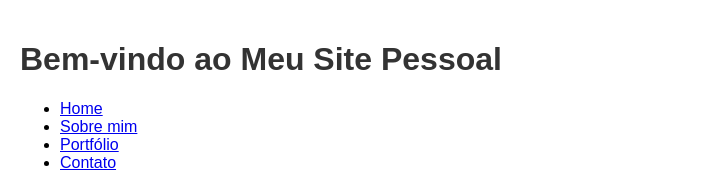
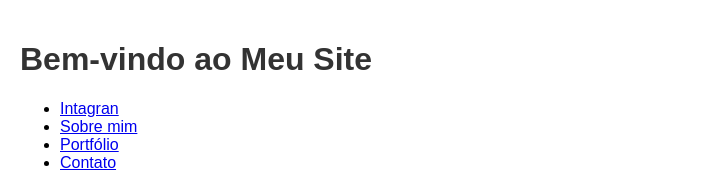
Before and after one commit to clecioacj/aulagithub, a plain HTML site: page index.html in a window 1280 px wide. Shown: the top 170 px of the page, without its empty margins (0-727 px from the left). Drawn offline with Linux system fonts and the light colour scheme.

Commit message:
mudei cabeçalho

```diff
--- a/index.html
+++ b/index.html
@@ -20,12 +20,12 @@
 </head>
 <body>
   <header>
-    <h1>Bem-vindo ao Meu Site Pessoal</h1>
+    <h1>Bem-vindo ao Meu Site </h1>
   </header>
 
   <nav>
     <ul>
-      <li><a href="#">Home</a></li>
+      <li><a href="#" target="_blank">Intagran</a></li>
       <li><a href="#">Sobre mim</a></li>
       <li><a href="#">Portfólio</a></li>
       <li><a href="#">Contato</a></li>
```
Also changed, not shown: paginadois.html (+1 -1 lines).
